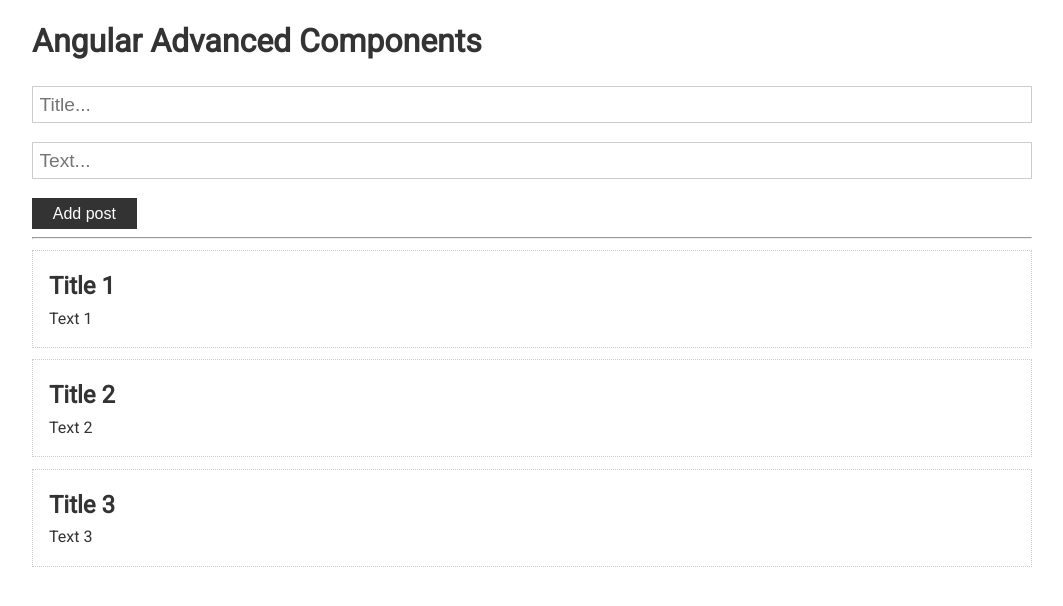
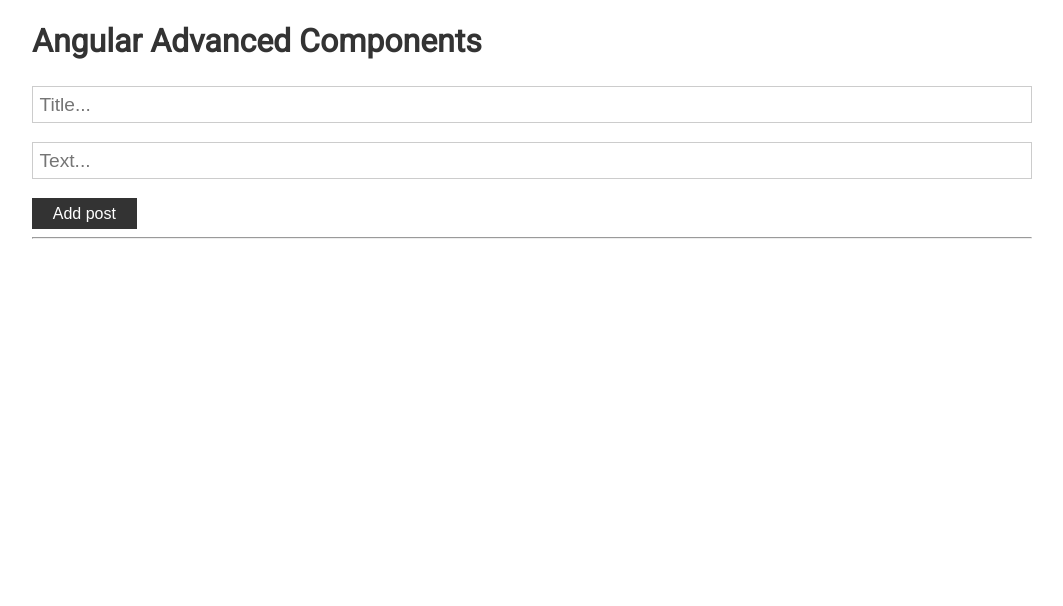
Before and after one commit to hov001/angular-basic, an Angular app: page / in a window 1280 px wide. Shown: the top 606 px of the page, without its empty margins (108-1171 px from the left). Built offline with nearby package versions, Linux system fonts and the light colour scheme.

Commit message:
feat(post-form): add functional for form

```diff
--- a/package.json
+++ b/package.json
@@ -18,8 +18,10 @@
     "@angular/platform-browser": "~13.3.0",
     "@angular/platform-browser-dynamic": "~13.3.0",
     "@angular/router": "~13.3.0",
+    "@types/uuid": "^8.3.4",
     "rxjs": "~7.5.0",
     "tslib": "^2.3.0",
+    "uuid": "^8.3.2",
     "zone.js": "~0.11.4"
   },
   "devDependencies": {
--- a/src/app/app.component.html
+++ b/src/app/app.component.html
@@ -1,7 +1,7 @@
 <div class="container">
   <h1>Angular Advanced Components</h1>
 
-  <app-post-form></app-post-form>
+  <app-post-form (onAdd)="addPost($event)"></app-post-form>
   <hr />
   <app-post *ngFor="let p of posts" [post]="p"></app-post>
 </div>
--- a/src/app/app.component.ts
+++ b/src/app/app.component.ts
@@ -7,9 +7,9 @@
   styleUrls: ['./app.component.scss'],
 })
 export class AppComponent {
-  posts: IPost[] = [
-    { id: 1, title: 'Title 1', text: 'Text 1' },
-    { id: 2, title: 'Title 2', text: 'Text 2' },
-    { id: 3, title: 'Title 3', text: 'Text 3' },
-  ];
+  posts: IPost[] = [];
+
+  addPost(post: IPost) {
+    this.posts.unshift(post);
+  }
 }
--- a/src/app/post-form/post-form.component.html
+++ b/src/app/post-form/post-form.component.html
@@ -1,6 +1,6 @@
 <div>
-  <input type="text" placeholder="Title..." />
-  <input type="text" placeholder="Text..." />
+  <input type="text" placeholder="Title..." [(ngModel)]="title" />
+  <input type="text" placeholder="Text..." [(ngModel)]="text" />
 
-  <button class="btn">Add post</button>
+  <button class="btn" (click)="addPost()">Add post</button>
 </div>
--- a/src/app/post-form/post-form.component.ts
+++ b/src/app/post-form/post-form.component.ts
@@ -1,15 +1,33 @@
-import { Component, OnInit } from '@angular/core';
+import { Component, EventEmitter, OnInit, Output } from '@angular/core';
+import { IPost } from 'src/types/post.types';
+import { v4 } from 'uuid';
 
 @Component({
   selector: 'app-post-form',
   templateUrl: './post-form.component.html',
-  styleUrls: ['./post-form.component.scss']
+  styleUrls: ['./post-form.component.scss'],
 })
 export class PostFormComponent implements OnInit {
+  title = '';
+  text = '';
 
-  constructor() { }
+  @Output() onAdd: EventEmitter<IPost> = new EventEmitter<IPost>();
 
-  ngOnInit(): void {
+  constructor() {}
+
+  ngOnInit(): void {}
+
+  addPost() {
+    if (this.title.trim() && this.text.trim()) {
+      const post: IPost = {
+        id: v4(),
+        title: this.title,
+        text: this.text,
+      };
+
+      this.onAdd.emit(post);
+
+      this.title = this.text = '';
+    }
   }
-
 }
--- a/src/types/post.types.ts
+++ b/src/types/post.types.ts
@@ -1,5 +1,5 @@
 export interface IPost {
-  id: number;
+  id: string;
   title: string;
   text: string;
 }
```
Also changed, not shown: 1 other file (tests, documents, lock files or other folders).
